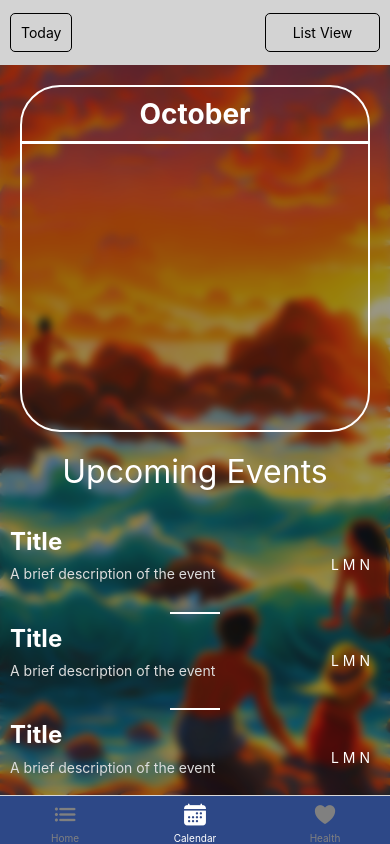
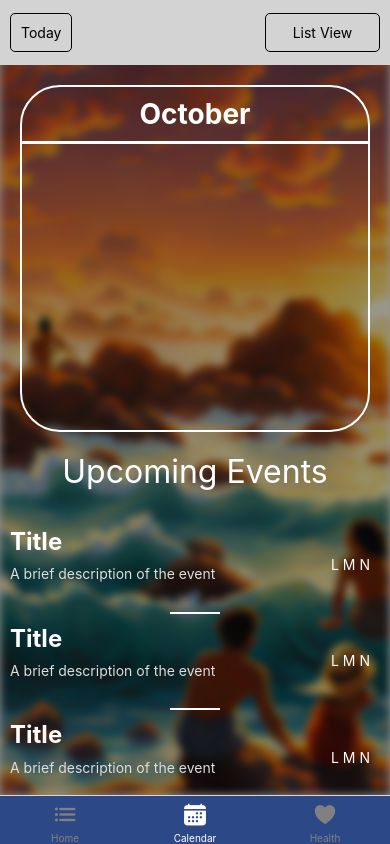
Before and after one commit to ntpotraz/PIC-Health-App, a React Native app: screen /Calendar in a window 390 px wide. Built offline with nearby package versions, Linux system fonts and the light colour scheme.

Commit message:
Removed expo-blur in favor of blurRadius prompt

```diff
--- a/components/CalendarPage.jsx
+++ b/components/CalendarPage.jsx
@@ -3,7 +3,6 @@ import { SafeAreaView } from 'react-native-safe-area-context'
 import ListView from "./ListView";
 import CalendarView from "./CalendarView";
 import { useState } from "react";
-import { BlurView } from "expo-blur";
 
 
 const CalendarBar = ({ calendarMode, setCalendarMode }) => {
@@ -67,13 +66,12 @@ const CalendarPage = () => {
         source={require("../assets/background.png")}
         resizeMode="cover"
         style={styles.image}
+        blurRadius={4}
       >
-        <BlurView intensity={20} style={styles.blur}>
-          <View style={styles.darken}>
-            <CalendarBar calendarMode={calendarMode} setCalendarMode={setCalendarMode} />
-            {calendarMode ? <CalendarView /> : <ListView />}
-          </View>
-        </BlurView>
+        <View style={styles.darken}>
+          <CalendarBar calendarMode={calendarMode} setCalendarMode={setCalendarMode} />
+          {calendarMode ? <CalendarView /> : <ListView />}
+        </View>
       </ImageBackground>
     </SafeAreaView>
   )
@@ -95,7 +93,4 @@ const styles = StyleSheet.create({
     flex: 1,
     backgroundColor: "rgba(0,0,0,0.4)",
   },
-  blur: {
-    flex: 1,
-  },
 })
--- a/package.json
+++ b/package.json
@@ -17,8 +17,7 @@
     "react-native": "0.74.5",
     "react-native-safe-area-context": "^4.11.0",
     "react-native-screens": "^3.34.0",
-    "react-native-web": "~0.19.10",
-    "expo-blur": "~13.0.2"
+    "react-native-web": "~0.19.10"
   },
   "devDependencies": {
     "@babel/core": "^7.20.0",
```
Also changed, not shown: 1 other file (tests, documents, lock files or other folders).
